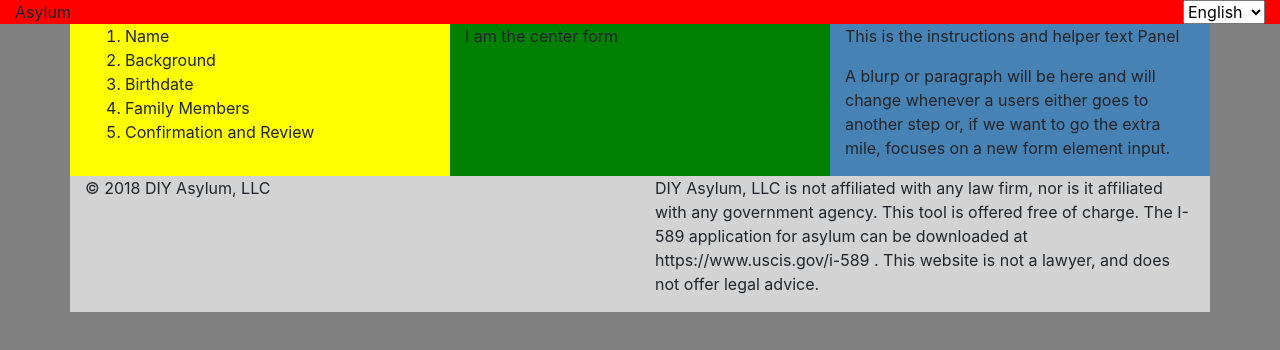
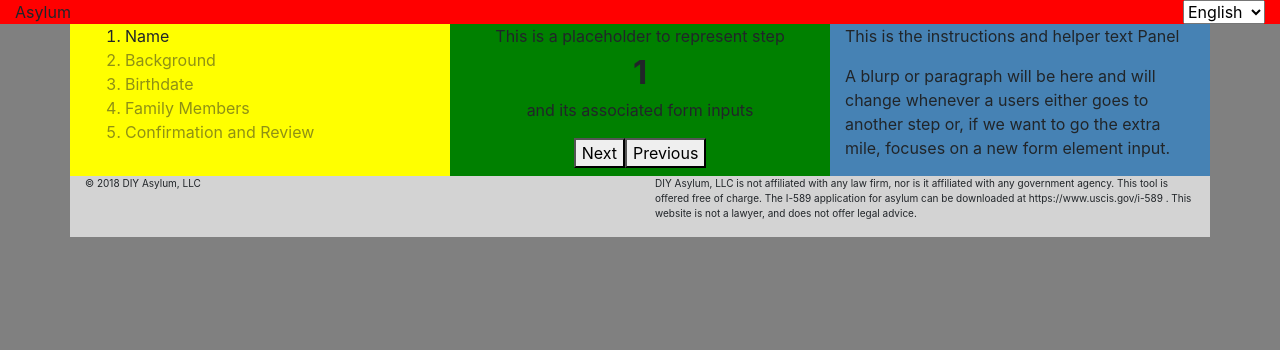
Before and after one commit to diy-asylum/formfiller, a React (Create React App) app in the folder diy_asylum_frontend/: page /1 in a window 1280 px wide. Shown: the top 350 px of the page. Built offline with nearby package versions, Linux system fonts and the light colour scheme; the HTML template or start-up script is replaced by a standard one.

Commit message:
progress panel is slightly fancy but not really that fancy

```diff
--- a/diy_asylum_frontend/src/App.js
+++ b/diy_asylum_frontend/src/App.js
@@ -2,7 +2,6 @@ import React from 'react';
 import { BrowserRouter as Router, Route } from 'react-router-dom';
 import MainView from './components/MainView';
 import './App.scss';
-
 
 
 export default () => (
--- a/diy_asylum_frontend/src/components/CenterForm/index.js
+++ b/diy_asylum_frontend/src/components/CenterForm/index.js
@@ -1,10 +1,28 @@
-import React from "react";
-import './style.scss';
+import React, { Component } from "react";
+import "./style.scss";
+import { connect } from "react-redux";
+import { nextFormStep, previousFormStep } from "../../reducers/form";
 
-const CenterForm = (props) => (
-  <div className="center-form col-sm" >
-    I am the center form
-  </div>
-);
+class CenterForm extends Component {
+  render() {
+    return (
+      <div className="center-form col-sm">
+        <p className="dummy-text">This is a placeholder to represent step <span>{this.props.step}</span> and its associated form inputs </p>
+        <div className="button-container">
+          <button onClick={this.props.nextFormStep}>Next</button>
+          <button onClick={this.props.previousFormStep}>Previous</button>
+        </div>
 
-export default CenterForm;
+      </div>
+    );
+  }
+}
+const mapStateToProps = state => ({
+  step: state.form.currentStep
+});
+const mapDispatchToProps = {nextFormStep, previousFormStep};
+
+export default connect(
+  mapStateToProps,
+  mapDispatchToProps
+)(CenterForm);
--- a/diy_asylum_frontend/src/components/CenterForm/style.scss
+++ b/diy_asylum_frontend/src/components/CenterForm/style.scss
@@ -1,3 +1,11 @@
 .center-form{
   background-color: green;
+
+  .dummy-text, .button-container{text-align: center;}
+
+  .dummy-text > span {
+    display: block;
+    font-weight: bold;
+    font-size: 33px;
+  }
 }
--- a/diy_asylum_frontend/src/components/Footer/style.scss
+++ b/diy_asylum_frontend/src/components/Footer/style.scss
@@ -1,3 +1,7 @@
 .bottom-footer{
   background-color: lightgrey;
+
+  p {
+    font-size: 10px;
+  }
 }
--- a/diy_asylum_frontend/src/components/MainView.js
+++ b/diy_asylum_frontend/src/components/MainView.js
@@ -1,18 +1,15 @@
 import React, { Component } from "react";
 import { connect } from "react-redux";
-import { updateUserLocale } from '../reducers/user';
-import NavHeader from './NavHeader'
-import ProgressPanel from './ProgressPanel'
-import CenterForm from './CenterForm'
-import InstructionsPanel from './InstructionsPanel'
-import Footer from './Footer'
-
-
-import { nextFormStep, previousFormStep } from '../reducers/form';
+import NavHeader from "./NavHeader";
+import ProgressPanel from "./ProgressPanel";
+import CenterForm from "./CenterForm";
+import InstructionsPanel from "./InstructionsPanel";
+import Footer from "./Footer";
 
 class MainView extends Component {
   constructor() {
     super();
+    // set up state here
     this.state = {};
   }
 
@@ -22,39 +19,29 @@ class MainView extends Component {
     //
   }
 
-
-  // Hello World
-  // <br />
-  // <button onClick={this.props.nextFormStep}>Next</button>
-  // <button onClick={this.props.previousFormStep}>Previous</button>
-
   render() {
     return (
       <div className="main-view">
-        <NavHeader></NavHeader>
+        <NavHeader />
 
         <div className="container">
           <div className="row">
-            <ProgressPanel></ProgressPanel>
-            <CenterForm></CenterForm>
-            <InstructionsPanel></InstructionsPanel>
+            <ProgressPanel currentStep={this.props.formStep}/>
+            <CenterForm />
+            <InstructionsPanel />
           </div>
-          <Footer></Footer>
-
+          <Footer />
         </div>
-
       </div>
     );
   }
 }
-
+// any redux state you want to read as props
 const mapStateToProps = state => ({
-  step: state.form.currentStep
+  formStep: state.form.currentStep
 });
-const mapDispatchToProps = {
-  nextFormStep,
-  previousFormStep,
-};
+// any dispatcher you want to update redux state
+const mapDispatchToProps = {};
 
 export default connect(
   mapStateToProps,
--- a/diy_asylum_frontend/src/components/ProgressPanel/index.js
+++ b/diy_asylum_frontend/src/components/ProgressPanel/index.js
@@ -1,18 +1,30 @@
 import React from "react";
-import './style.scss';
+import "./style.scss";
 
-const ProgressPanel = (props) => (
-  <div className="progress-panel col-sm">
-    <ol>
-      <li>Name</li>
-      <li>Background</li>
-      <li>Birthdate</li>
-      <li>Family Members</li>
-      <li>Confirmation and Review</li>
-    </ol>
+const ProgressPanel = props => {
+  const stepNames = [
+    "Name",
+    "Background",
+    "Birthdate",
+    "Family Members",
+    "Confirmation and Review"
+  ];
+  const mappedListItemsEl = stepNames.map((stepName, idx) => {
+    return (
+      <li
+        key={`step${idx + 1}text`}
+        className={props.currentStep > idx ? "completed" : "unfinished"}
+      >
+        {stepName}
+      </li>
+    );
+  });
 
-
-  </div>
-);
+  return (
+    <div className="progress-panel col-sm">
+      <ol>{mappedListItemsEl}</ol>
+    </div>
+  );
+};
 
 export default ProgressPanel;
--- a/diy_asylum_frontend/src/components/ProgressPanel/style.scss
+++ b/diy_asylum_frontend/src/components/ProgressPanel/style.scss
@@ -1,3 +1,11 @@
 .progress-panel {
   background-color: yellow;
+
+  .completed {
+    opacity: 1;
+  }
+
+  .unfinished {
+    opacity: 0.5;
+  }
 }
--- a/diy_asylum_frontend/src/store.js
+++ b/diy_asylum_frontend/src/store.js
@@ -3,7 +3,6 @@ import thunk from 'redux-thunk';
 import { composeWithDevTools } from 'redux-devtools-extension';
 import userReducer from './reducers/user';
 import formReducer from './reducers/form';
-
 
 
 const reducer = combineReducers({
```
Also changed, not shown: diy_asylum_frontend/src/reducers/index.js (deleted, +0 -21 lines), diy_asylum_frontend/src/reducers/locale.js (deleted, +0 -19 lines), diy_asylum_frontend/src/components/X-LanguageSwitcherExample.js/LanguageSwitcher.js (renamed from diy_asylum_frontend/src/components/LanguageSwitcher.js).
